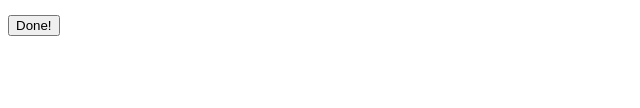
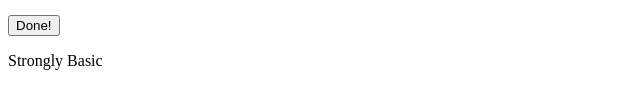
Before and after one commit to KProgrammer/KProgrammer.github.io, a plain HTML site: page MegaCalc/index.html in a window 1280 px wide. Both pictures are taken after a click on the button "Done!". Shown: the part 676-784 px from the top of the page, without its empty margins (0-640 px from the left). Drawn offline with Linux system fonts and the light colour scheme.

Commit message:
Add files via upload

```diff
--- a/MegaCalc/code.js
+++ b/MegaCalc/code.js
@@ -195,7 +195,7 @@ function ChemPHCalc(){
 
 	}
 
-	console.log(WhatToShow)
+	document.getElementById('ChemPhOutput').innerHTML = WhatToShow;
 
 
 }
--- a/MegaCalc/index.html
+++ b/MegaCalc/index.html
@@ -83,6 +83,8 @@
 		<br>
 		<br>
 		<button onclick="ChemPHCalc()">Done!</button>
+		<p id="ChemPhOutput"></p>
+
 
 	</div>
 
```
